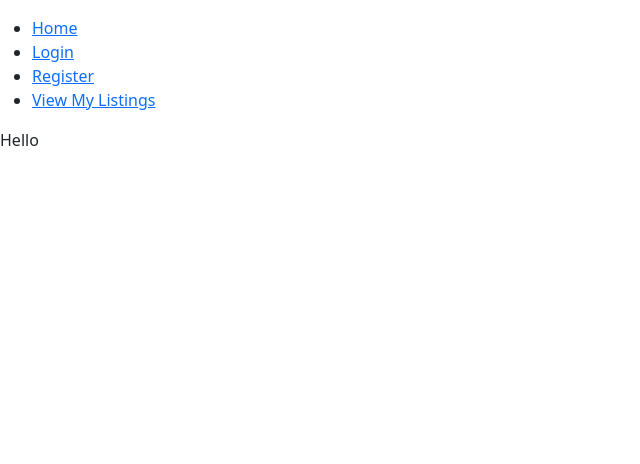
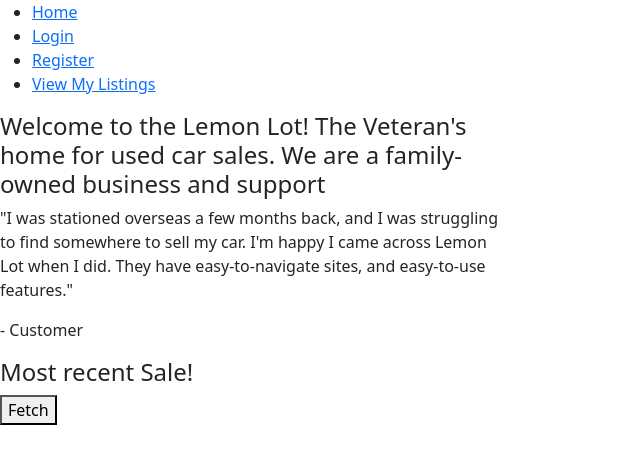
Before and after one commit to GtGarcia/ClientBlueBadgeProject, a React (Create React App) app: page / in a window 1280 px wide. Shown: the top 464 px of the page, without its empty margins (0-640 px from the left). Built offline with nearby package versions, Linux system fonts and the light colour scheme.

Commit message:
pushing my code from the last few days

```diff
--- a/src/App.jsx
+++ b/src/App.jsx
@@ -39,7 +39,7 @@
 
   return (
     <div>
-      <p></p>
+
       <Router>
         <NavBar token={token} updateLocalStorage={updateLocalStorage}/>
       </Router>
--- a/src/components/CreateListing/CreateListing.jsx
+++ b/src/components/CreateListing/CreateListing.jsx
@@ -36,12 +36,11 @@
             body: JSON.stringify(newCar),
             headers: new Headers({
                 'Content-Type': 'application/json',
-                Authorization: `Bearer eyJhbGciOiJIUzI1NiIsInR5cCI6IkpXVCJ9.eyJpZCI6NCwiaWF0IjoxNjQ0ODQ4Nzg4LCJleHAiOjE2NDQ5MzUxODh9.VHEr7j80qbCi6XgU61BTltfQEkiZsRPe5cMz4uudi64`
+                Authorization: `Bearer eyJhbGciOiJIUzI1NiIsInR5cCI6IkpXVCJ9.eyJpZCI6NCwiaWF0IjoxNjQ0OTM3MTQ4LCJleHAiOjE2NDUwMjM1NDh9.4JAsoMWmkr1Vlpdb0Nfpb4u8Te5BQGaCByIRI5ymqaU`
                 // Authorization: `Bearer` + props.token
             })
         }).then (
             (response) => {
-                console.log("line 42")
                 return response.json()
             }
         ) .then((data) => {
--- a/src/components/HomePage.jsx
+++ b/src/components/HomePage.jsx
@@ -1,5 +1,4 @@
 import { BrowserRouter as Router, Routes, Route, Link } from "react-router-dom";
-
 
 const Home = (props) => {
     return (
--- /dev/null
+++ b/src/components/MainPage/MainPage.css
@@ -0,0 +1,3 @@
+.aboutUs {
+    width: 40%;
+}
--- a/src/components/MainPage/MainPage.jsx
+++ b/src/components/MainPage/MainPage.jsx
@@ -1,7 +1,82 @@
+import 'bootstrap/dist/css/bootstrap.min.css';
+import "./MainPage.css"
+import { APIURL, EndPoints } from '../endpoints';
+
+import {
+    Form,
+    FormGroup,
+    Label,
+    Input,
+    Button,
+    h1
+} from "reactstrap";
+
+import React, {useState, useEffect} from "react";
+
+let recentSale;
+
+// const [displayRecentSale, setDisplayRecentSale] = useState();
+
+// const [displayRecentSalePrice, setDisplayRecentSalePrice] = useState('');
+// const [displayRecentSaleCondition, setDisplayRecentSaleCondition] = useState('');
+// const [displayRecentSaleTransmissionType, setDisplayRecentSaleTransmissionType] = useState('');
+// const [displayRecentSaleColor, setDisplayRecentSaleColor] = useState('');
+// const [displayRecentSaleType, setDisplayRecentSaleType] = useState('');
+// const [displayRecentSaleNumberDoors, setDisplayRecentSaleNumberDoors] = useState('');
+// const [displayRecentSaleMiles, setDisplayRecentSaleMiles] = useState('');
+// const [displayRecentSaleVehLoc, setDisplayRecentSaleVehLoc] = useState('');
+
 const MainPage = () => {
+
+function displayRecentSale () {
+
+    fetch(APIURL + EndPoints.car.get, {
+        method: "GET",
+        headers: new Headers({
+            'Content-Type': 'application/json',
+            Authorization: `Bearer eyJhbGciOiJIUzI1NiIsInR5cCI6IkpXVCJ9.eyJpZCI6NCwiaWF0IjoxNjQ0OTM3MTQ4LCJleHAiOjE2NDUwMjM1NDh9.4JAsoMWmkr1Vlpdb0Nfpb4u8Te5BQGaCByIRI5ymqaU`
+        })
+    }).then (
+        (response) => response.json()
+    ) .then((data) => {
+        console.log(data);
+        let dataListing = data.listing
+        let newestListing = dataListing.length
+
+        recentSale = data.listing[newestListing-1];
+        console.log(recentSale)
+
+        // setDisplayRecentSalePrice(recentSale.price);
+        // setDisplayRecentSaleCondition(recentSale.condition);
+        // setDisplayRecentSaleTransmissionType(recentSale.transmissionType);
+        // setDisplayRecentSaleColor(recentSale.color);
+        // setDisplayRecentSaleType(recentSale.type);
+        // setDisplayRecentSaleNumberDoors(recentSale.numberOfDoors);
+        // setDisplayRecentSaleMiles(recentSale.miles);
+        // setDisplayRecentSaleVehLoc(recentSale.vehicleLocation);
+
+        // setDisplayRecentSale(recentSale);
+    }) .catch((err) => console.log(err))
+}
+
     return (
         <div>
-            <p>Hello</p>
+            <div className="aboutUs" >
+                <h4>Welcome to the Lemon Lot! The Veteran's home for used car sales. We are a family-owned business and support </h4>
+                <div className="customerQuote">
+                    <p id="customerQuote">"I was stationed overseas a few months back, and I was struggling to find somewhere to sell my car. I'm happy I came across Lemon Lot when I did. They have easy-to-navigate sites, and easy-to-use features."</p>
+                    <p className="quoteName"> - Customer</p>
+                </div>
+            </div>
+
+                <div className='mostRecentSale'>
+                    <div>
+                        <h4>Most recent Sale!</h4>
+                    </div>
+                    <button type="button" onClick={displayRecentSale}>Fetch</button>
+
+                    {/* {displayRecentSalePrice} {displayRecentSaleCondition} */}
+                </div>
         </div>
      );
 }
--- a/src/components/UpdateListing/UpdateListing.jsx
+++ b/src/components/UpdateListing/UpdateListing.jsx
@@ -38,7 +38,7 @@
             body: JSON.stringify(newCar),
             headers: new Headers({
                 'Content-Type': 'application/json',
-                Authorization: `Bearer eyJhbGciOiJIUzI1NiIsInR5cCI6IkpXVCJ9.eyJpZCI6NCwiaWF0IjoxNjQ0ODQ4Nzg4LCJleHAiOjE2NDQ5MzUxODh9.VHEr7j80qbCi6XgU61BTltfQEkiZsRPe5cMz4uudi64`
+                Authorization: `Bearer ${props.token}`
                 // Authorization: `Bearer` + props.token
             })
         }).then (
--- a/src/components/endpoints.js
+++ b/src/components/endpoints.js
@@ -5,7 +5,8 @@
     },
     car: {
         create: '/car/create',
-        update: "/car/"
+        update: "/car/",
+        get: "/car/"
     }
 }
 
```
Also changed, not shown: 1 other file (tests, documents, lock files or other folders).
